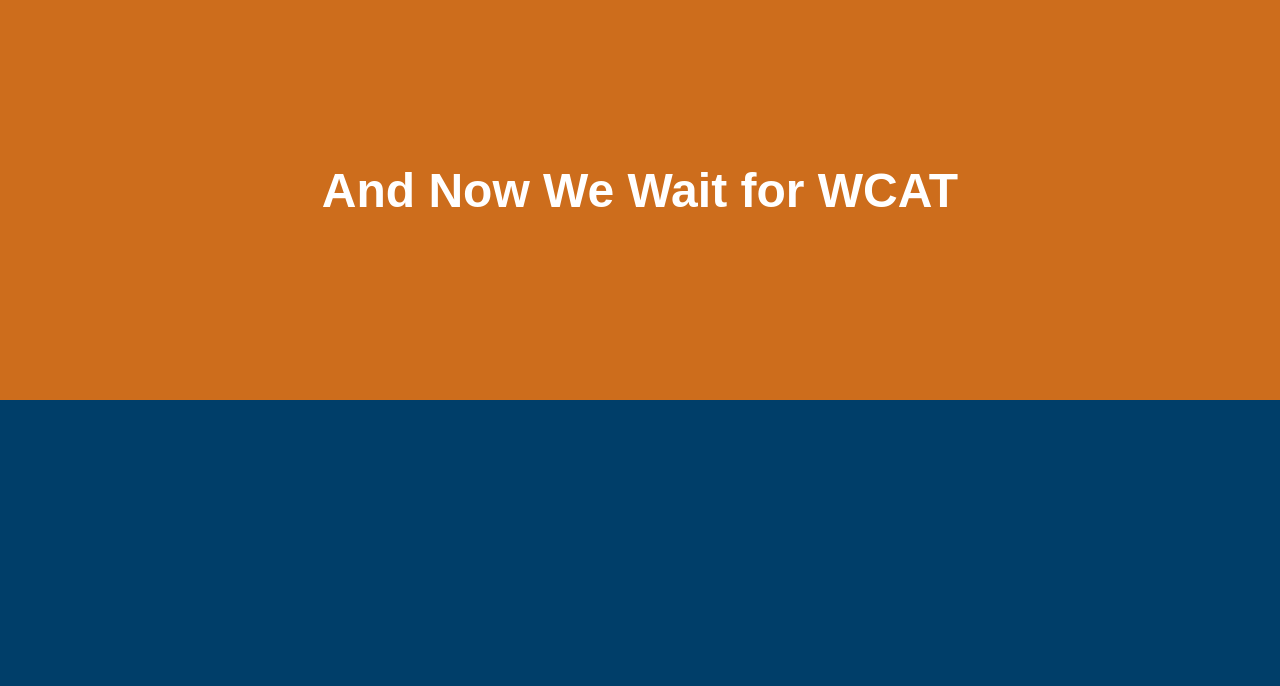
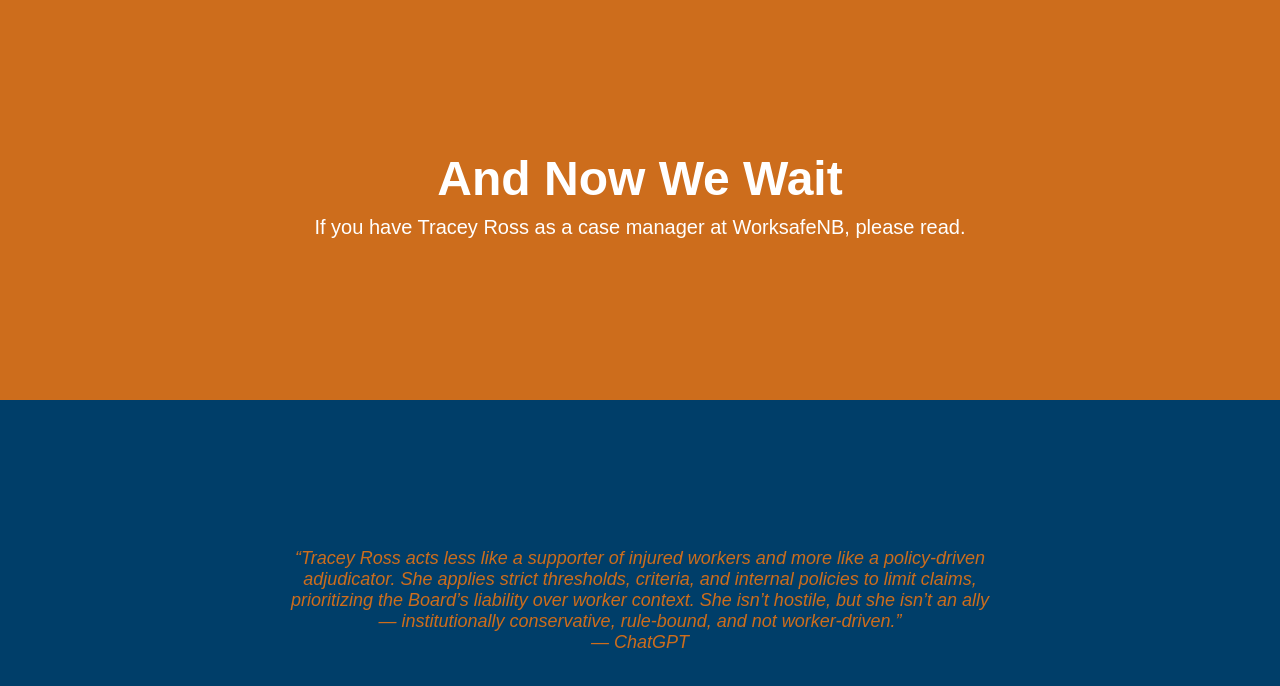
Before and after one commit to shorne71-design/My-site, a plain HTML site: page index.html in a window 1280 px wide. Drawn offline with Linux system fonts and the light colour scheme.

Commit message:
Add files via upload

```diff
--- a/index.html
+++ b/index.html
@@ -85,14 +85,17 @@
 <body>
   <!-- Orange half -->
   <div class="top-section">
-    <h1>And Now We Wait for WCAT</h1>
-    <p></p>
+    <h1>And Now We Wait</h1>
+    <p>If you have Tracey Ross as a case manager at WorksafeNB, please read.</p>
   </div>
 
   <!-- Blue half -->
   <div class="bottom-section">
     <blockquote>
-
+      “Tracey Ross acts less like a supporter of injured workers and more like a policy-driven adjudicator.
+      She applies strict thresholds, criteria, and internal policies to limit claims, prioritizing the Board’s liability over worker context.
+      She isn’t hostile, but she isn’t an ally — institutionally conservative, rule-bound, and not worker-driven.”
+      <br>— ChatGPT
     </blockquote>
   </div>
 </body>
```
